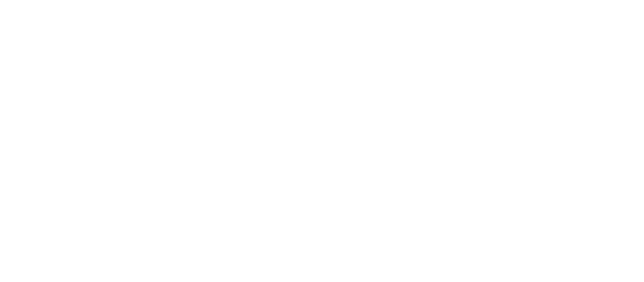
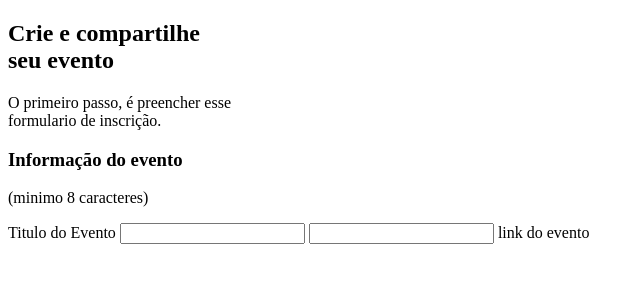
Before and after one commit to LeoSergio/rocketseat, a plain HTML site: page project-3/index.html in a window 1280 px wide. Shown: the whole page, without its empty margins (0-644 px from the left). Drawn offline with Linux system fonts and the light colour scheme.

Commit message:
add html

```diff
--- a/project-3/index.html
+++ b/project-3/index.html
@@ -7,6 +7,23 @@
     <link rel="stylesheet" href="style.css">
 </head>
 <body>
+    <header>
+        <h2>Crie e compartilhe <br>
+            seu evento
+        </h2>
+        <p>O primeiro passo, é preencher esse <br>
+            formulario de inscrição.
+        </p>
+    </header>
 
+    <form action="">
+        <h3>Informação do evento </h3>
+        <p>(minimo 8 caracteres)</p>
+        <label for="titulo">Titulo do Evento </label>
+        <input type="text" name="" id="titulo">
+
+        <input type="url" name="" id="link">
+        <label for="link">link do evento</label>
+    </form>
 </body>
 </html>
```
